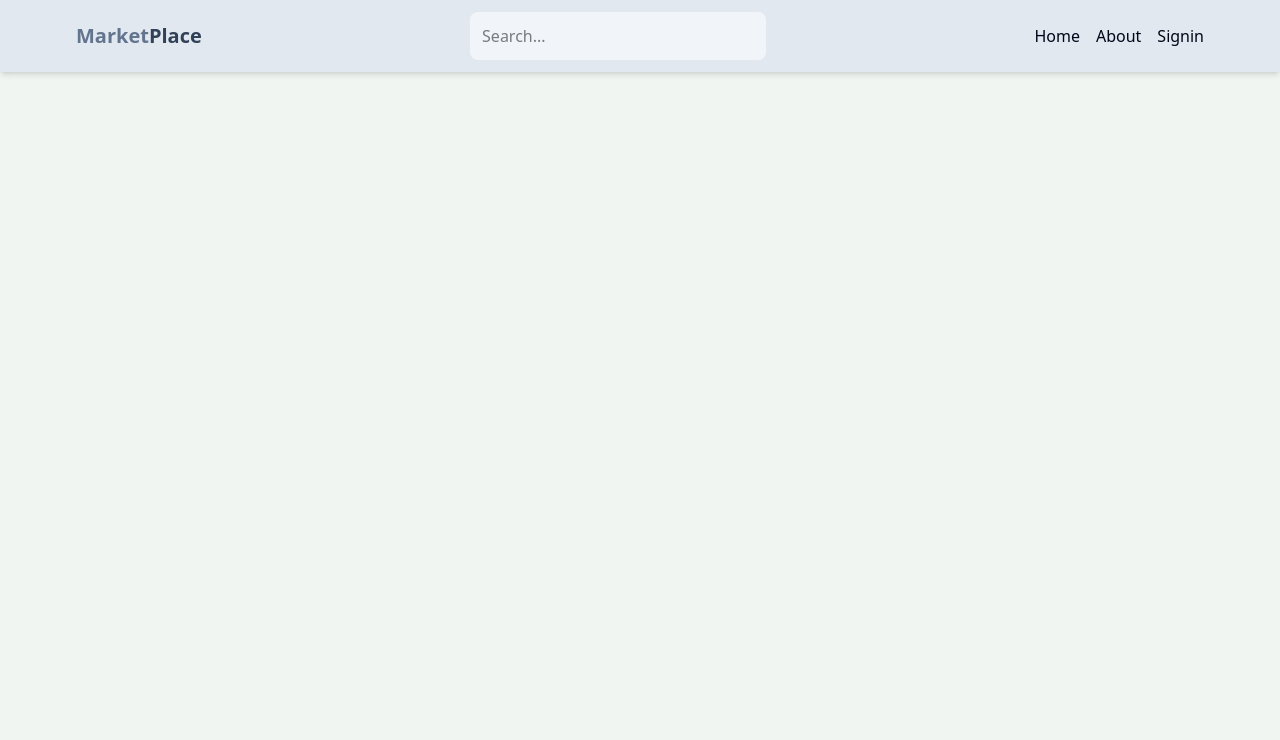
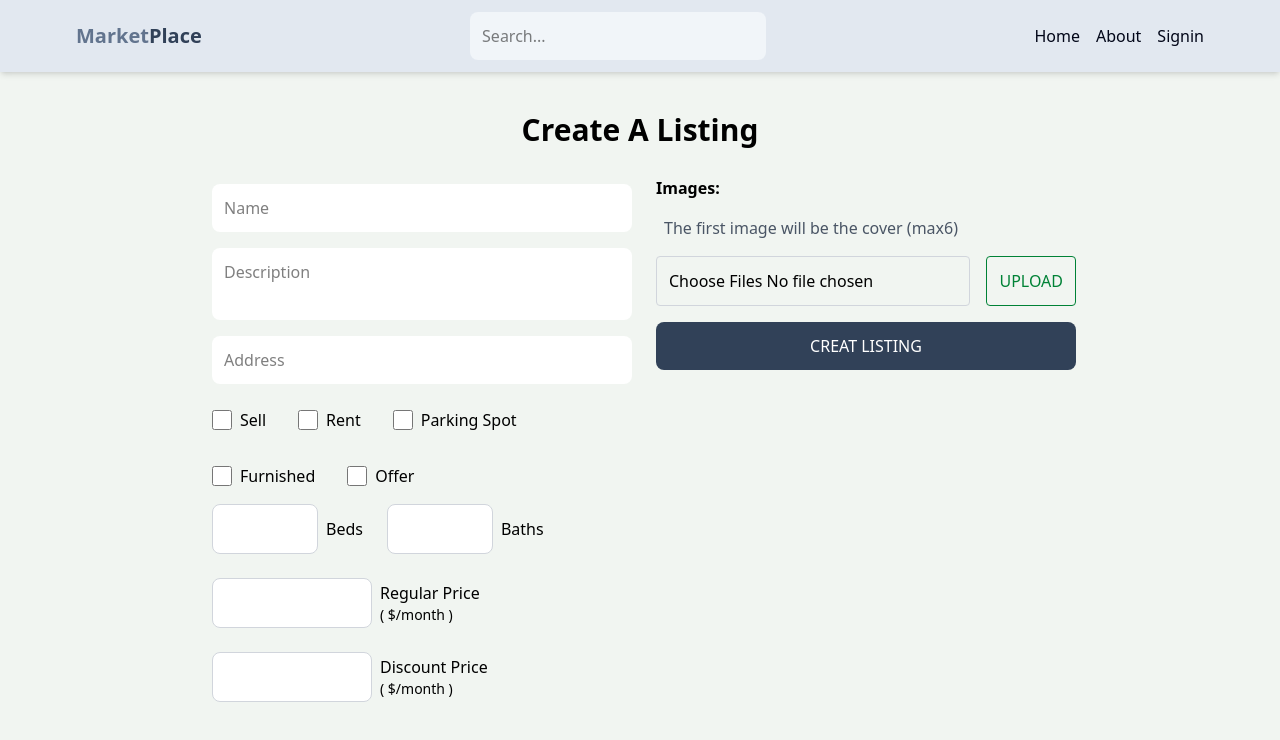
Before and after one commit to M-Firas/Market-Place, a React (Vite) app in the folder client/: page /create-listing in a window 1280 px wide. Shown: the top 740 px of the page. Built offline with nearby package versions, Linux system fonts and the light colour scheme; some icons are missing.

Commit message:
complete create listing ui

```diff
--- a/client/src/App.jsx
+++ b/client/src/App.jsx
@@ -7,6 +7,7 @@ import About from "./pages/About";
 import SignUp from "./pages/SignUp";
 import SignIn from "./pages/SignIn";
 import Header from "./components/Header";
+import CreateListing from "./pages/CreateListing";
 import PrivateRoute from "./components/PrivateRoute";
 
 function App() {
@@ -20,6 +21,7 @@ function App() {
         <Route path="/about" element={<About />} />
         {/* <Route element={<PrivateRoute />}> */}
         <Route path="/profile" element={<Profile />} />
+        <Route path="/create-listing" element={<CreateListing />} />
         {/* </Route> */}
       </Routes>
     </Router>
--- a/client/src/components/Header.jsx
+++ b/client/src/components/Header.jsx
@@ -5,31 +5,24 @@ import { useSelector } from "react-redux";
 
 export default function Header() {
   const { currentUser } = useSelector((state) => state.user);
-
-  const ListItem = ({ label, link }) =>
-    label === "signin" ? (
+  const ListItem = ({ label, link }) => (
+    <li className="hidden sm:inline">
       <Link
         to={link}
-        className="hidden cursor-pointer text-slate-950 hover:text-slate-700 hover:opacity-85 sm:inline"
+        className="cursor-pointer text-slate-950 hover:text-slate-700 hover:opacity-85"
       >
-        {currentUser ? (
+        {label === "signin" && currentUser ? (
           <img
             className="h-7 w-7 rounded-lg object-cover"
             src={currentUser.avatar}
             alt="profile"
           />
         ) : (
-          <li>{label}</li>
+          label
         )}
       </Link>
-    ) : (
-      <Link
-        to={link}
-        className="hidden cursor-pointer text-slate-950 hover:text-slate-700 hover:opacity-85 sm:inline"
-      >
-        <li>{label}</li>
-      </Link>
-    );
+    </li>
+  );
 
   return (
     <header className="bg-slate-200 shadow-md">
--- a/client/src/components/OAuth.jsx
+++ b/client/src/components/OAuth.jsx
@@ -3,10 +3,11 @@ import { getAuth, GoogleAuthProvider, signInWithPopup } from "firebase/auth";
 import { app } from "../firebase";
 import { useDispatch } from "react-redux";
 import { signInSuccess } from "../app/user/userSlice";
-import { Navigate } from "react-router-dom";
+import { useNavigate } from "react-router-dom";
 
 export default function OAuth() {
   const dispatch = useDispatch();
+  const navigate = useNavigate();
   const handleGoogleClick = async () => {
     try {
       const provider = new GoogleAuthProvider();
@@ -18,7 +19,7 @@ export default function OAuth() {
 
       const res = await fetch("/api/auth/google", {
         method: "POST",
-        header: {
+        headers: {
           "Content-Type": "application/json",
         },
         body: JSON.stringify({
@@ -29,7 +30,7 @@ export default function OAuth() {
       });
       const data = await res.json();
       dispatch(signInSuccess(data));
-      Navigate("/");
+      navigate("/");
     } catch (error) {
       console.log("could not sign in with google", error);
     }
--- a/client/src/components/UserInputs.jsx
+++ b/client/src/components/UserInputs.jsx
@@ -34,9 +34,7 @@ export default function UserInputs({
       {type === "password" && (
         <Icon
           icon={typo === "password" ? "mdi:eye" : "ri:eye-off-line"}
-          onClick={() => {
-            typo === "password" ? setTypo("text") : setTypo("password");
-          }}
+          onClick={() => setTypo(typo === "password" ? "text" : "password")}
           className="absolute top-1/2 right-8 -translate-y-1/2 cursor-pointer hover:opacity-70"
         />
       )}
--- /dev/null
+++ b/client/src/pages/CreateListing.jsx
@@ -0,0 +1,99 @@
+import React from "react";
+
+export default function CreateListing() {
+  const CheckBox = ({ label, id }) => (
+    <div className="flex gap-2">
+      <input type="checkbox" id={id} className="w-5 cursor-pointer" />
+      <label htmlFor={id} className="cursor-pointer">
+        <p>{label}</p>
+      </label>
+    </div>
+  );
+
+  const InfoBox = ({ label, id }) => (
+    <div className="flex items-center gap-2">
+      <input
+        type="number"
+        id={id}
+        min="1"
+        max="10"
+        required
+        className={` ${(id === "regularPrice" || id === "discountPrice") && "w-40"} rounded-lg border border-gray-300 bg-white p-3 focus:outline-gray-300`}
+      />
+      <div>
+        <p>{label}</p>
+        {(id === "regularPrice" || id === "discountPrice") && (
+          <p className="text-sm">( $/month )</p>
+        )}
+      </div>
+    </div>
+  );
+
+  return (
+    <main className="mx-auto max-w-4xl p-3">
+      <h1 className="my-7 text-center text-3xl font-semibold">
+        Create A Listing
+      </h1>
+      <from className={"flex flex-col gap-4 sm:flex-row"}>
+        <div className="flex flex-1 flex-col gap-4 p-2">
+          <input
+            type="text"
+            placeholder="Name"
+            id="name"
+            maxLength={"62"}
+            required
+            className="rounded-lg bg-white p-3 outline-none focus:border-none"
+          />
+          <textarea
+            type="text"
+            placeholder="Description"
+            id="description"
+            required
+            className="resize-none rounded-lg bg-white p-3 outline-none focus:border-none"
+          />
+          <input
+            type="text"
+            placeholder="Address"
+            id="address"
+            required
+            className="rounded-lg bg-white p-3 outline-none focus:border-none"
+          />
+          <div className="mt-2 flex flex-wrap gap-8">
+            <CheckBox label={"Sell"} id={"sale"} />
+            <CheckBox label={"Rent"} id={"rent"} />
+            <CheckBox label={"Parking Spot"} id={"parking"} />
+            <CheckBox label={"Furnished"} id={"furnished"} />
+            <CheckBox label={"Offer"} id={"offer"} />
+          </div>
+          <div className="flex flex-wrap gap-6">
+            <InfoBox label={"Beds"} id={"bedrooms"} />
+            <InfoBox label={"Baths"} id={"bathrooms"} />
+            <InfoBox label={"Regular Price"} id={"regularPrice"} />
+            <InfoBox label={"Discount Price"} id={"discountPrice"} />
+          </div>
+        </div>
+        <div className="flex flex-1 flex-col gap-4">
+          <p className="font-semibold">Images:</p>
+          <span className="ml-2 font-normal text-gray-600">
+            The first image will be the cover (max6)
+          </span>
+          <div className="flex gap-4">
+            <input
+              type="file"
+              accept="image/*"
+              id="images"
+              multiple
+              className="w-full cursor-pointer rounded border border-gray-300 p-3"
+            />
+            <button className="cursor-pointer rounded border border-green-700 p-3 text-green-700 uppercase hover:shadow-lg disabled:opacity-80">
+              Upload
+            </button>
+          </div>
+          <button className="cursor-pointer rounded-lg bg-slate-700 p-3 text-white uppercase hover:opacity-80 disabled:opacity-80">
+            Creat Listing
+          </button>
+        </div>
+      </from>
+    </main>
+  );
+}
--- a/client/src/pages/Profile.jsx
+++ b/client/src/pages/Profile.jsx
@@ -1,4 +1,5 @@
 import React, { useState, useEffect } from "react";
+import { Link } from "react-router-dom";
 import { useSelector } from "react-redux";
 import { useRef } from "react";
 import {
@@ -225,7 +226,7 @@ export default function Profile() {
         />
         <button
           disabled={isLoading}
-          className="cursor-pointer rounded-xl bg-slate-800 p-3 text-white uppercase hover:opacity-80 disabled:opacity-80"
+          className="cursor-pointer rounded-lg bg-slate-800 p-3 text-white uppercase hover:opacity-80 disabled:opacity-80"
         >
           {isLoading ? (
             <svg
@@ -249,6 +250,11 @@ export default function Profile() {
             "update"
           )}
         </button>
+        <Link to="/create-listing">
+          <button className="w-full rounded-lg bg-green-700 p-3 text-white capitalize hover:opacity-80">
+            create listing
+          </button>
+        </Link>
       </form>
       <div className="mt-5 flex justify-between">
         <span
--- a/client/src/pages/SignIn.jsx
+++ b/client/src/pages/SignIn.jsx
@@ -1,5 +1,5 @@
 import React, { useState } from "react";
-import { Link, Navigate } from "react-router-dom";
+import { Link, useNavigate } from "react-router-dom";
 // redux
 import { useDispatch, useSelector } from "react-redux";
 import {
@@ -15,6 +15,7 @@ export default function SignIn() {
   const [formData, setFormData] = useState({});
   const { isLoading, error } = useSelector((state) => state.user);
   const dispatch = useDispatch();
+  const navigate = useNavigate();
 
   const handleSubmit = async (e) => {
     e.preventDefault();
@@ -39,7 +40,7 @@ export default function SignIn() {
       }
       dispatch(signInSuccess(data));
       console.log(data);
-      Navigate("/");
+      navigate("/");
     } catch (error) {
       dispatch(signInFailure(error.message));
     }
--- a/client/src/pages/SignUp.jsx
+++ b/client/src/pages/SignUp.jsx
@@ -1,5 +1,5 @@
 import React, { useState } from "react";
-import { Link, Navigate } from "react-router-dom";
+import { Link, useNavigate } from "react-router-dom";
 import UserInputs from "../components/UserInputs";
 import OAuth from "../components/OAuth";
 
@@ -7,6 +7,7 @@ export default function SignUp() {
   const [formData, setFormData] = useState({});
   const [error, setError] = useState(null);
   const [loading, setLoading] = useState(false);
+  const navigate = useNavigate();
 
   const handleSubmit = async (e) => {
     e.preventDefault();
@@ -25,7 +26,7 @@ export default function SignUp() {
       const data = await res.json();
       setLoading(false);
       console.log(data);
-      Navigate("/signin");
+      navigate("/signin");
     } catch (error) {
       setLoading(false);
       setError(error.message);
```
